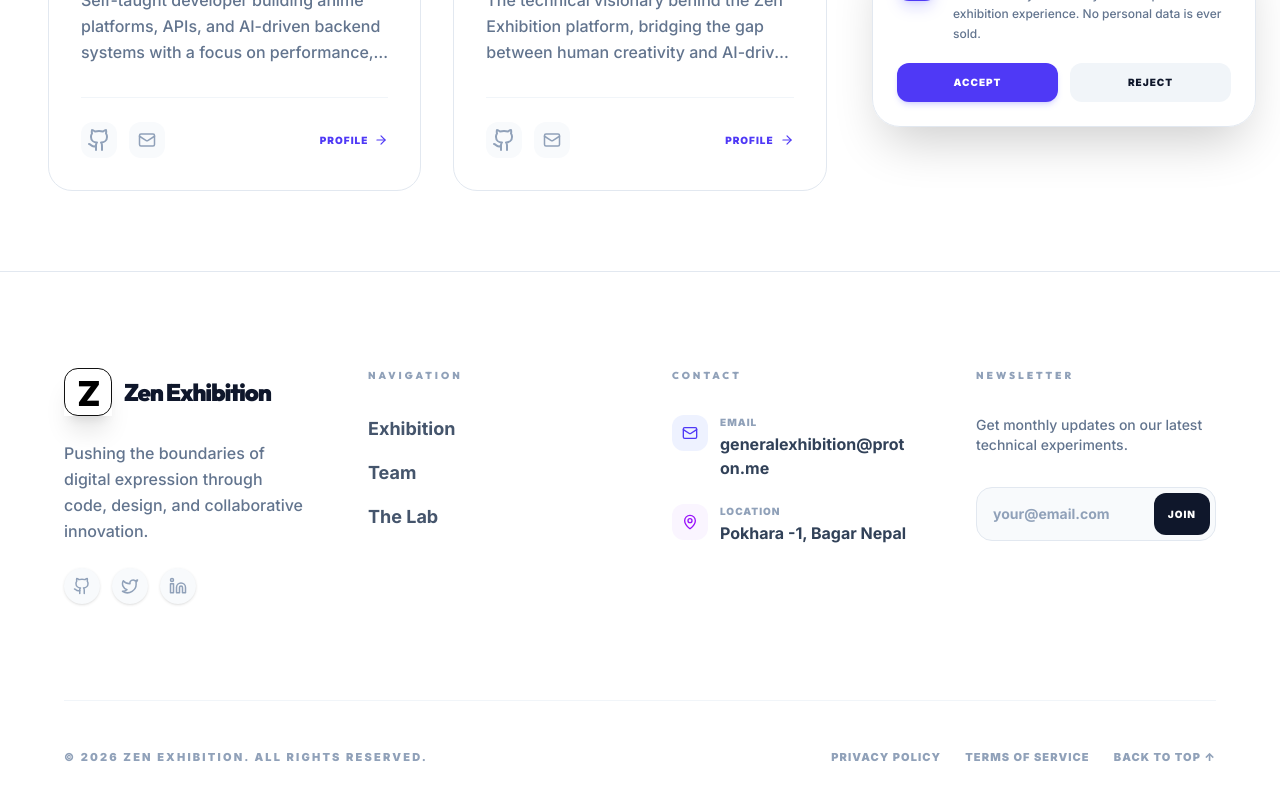
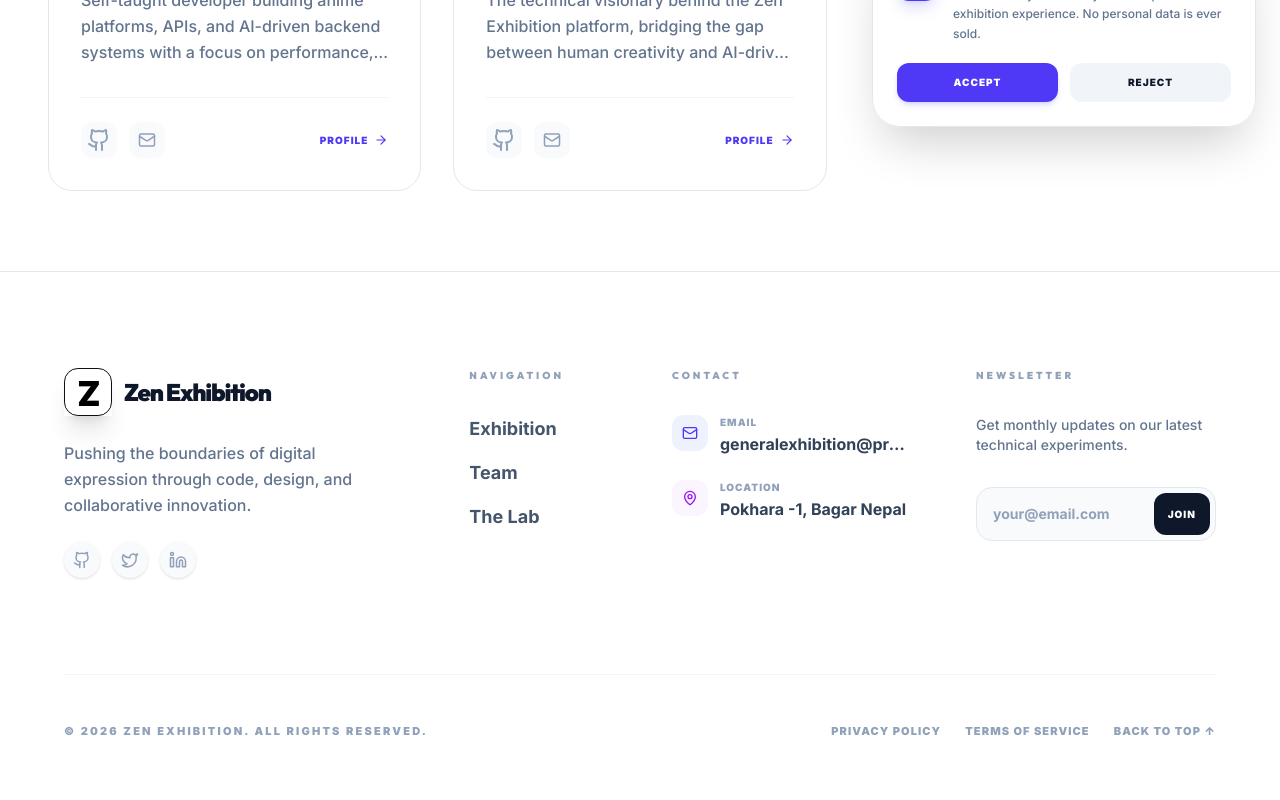
Before and after one commit to Zenx-d/Exhibition-Proj-Template, a Next.js app: page /members in a window 1280 px wide. Shown: the part 649-1449 px from the top of the page. Built offline with nearby package versions, Linux system fonts and the light colour scheme; no server answers; the database is empty.

Commit message:
full security audit part 2

```diff
--- a/components/Footer.js
+++ b/components/Footer.js
@@ -77,10 +77,10 @@ export default function Footer() {
       <div className="max-w-[1440px] mx-auto px-4 sm:px-6 md:px-16">
 
         {/* Main Grid */}
-        <div className="grid grid-cols-2 md:grid-cols-2 lg:grid-cols-4 gap-10 md:gap-16 mb-16 md:mb-24">
+        <div className="grid grid-cols-1 md:grid-cols-12 gap-10 md:gap-12 lg:gap-16 mb-16 md:mb-24">
 
-          {/* Brand — full width on mobile */}
-          <div className="col-span-2 lg:col-span-1 flex flex-col gap-6">
+          {/* Brand */}
+          <div className="md:col-span-12 lg:col-span-4 flex flex-col gap-6">
             <SmartLink href="/" className="flex items-center gap-3 group w-fit">
               <img
                 src="/logo.svg"
@@ -111,7 +111,7 @@ export default function Footer() {
           </div>
 
           {/* Navigation */}
-          <div className="flex flex-col gap-5 md:gap-8">
+          <div className="md:col-span-4 lg:col-span-2 flex flex-col gap-5 md:gap-8">
             <h4 className="text-[10px] font-black uppercase tracking-[0.3em] text-slate-400 dark:text-slate-500">Navigation</h4>
             <nav className="flex flex-col gap-3 md:gap-4">
               {configData.navbar.items.map((item) => (
@@ -125,7 +125,7 @@ export default function Footer() {
           </div>
 
           {/* Contact */}
-          <div className="flex flex-col gap-5 md:gap-8">
+          <div className="md:col-span-8 lg:col-span-3 flex flex-col gap-5 md:gap-8">
             <h4 className="text-[10px] font-black uppercase tracking-[0.3em] text-slate-400 dark:text-slate-500">Contact</h4>
             <div className="flex flex-col gap-4 md:gap-6">
               <div className="flex items-start gap-3 group">
@@ -134,9 +134,9 @@ export default function Footer() {
                 </div>
                 <div className="min-w-0">
                   <p className="text-[10px] font-black uppercase tracking-widest text-slate-400 mb-0.5">Email</p>
-                  <p className="text-sm md:text-base font-bold text-slate-700 dark:text-white break-all">
+                  <a href={`mailto:${configData.contact?.email || 'generalexhibition@proton.me'}`} className="text-sm md:text-base font-bold text-slate-700 dark:text-white hover:text-indigo-600 dark:hover:text-indigo-400 transition-colors whitespace-nowrap overflow-hidden text-ellipsis block">
                     {configData.contact?.email || 'generalexhibition@proton.me'}
-                  </p>
+                  </a>
                 </div>
               </div>
               <div className="flex items-start gap-3 group">
@@ -153,8 +153,8 @@ export default function Footer() {
             </div>
           </div>
 
-          {/* Newsletter — full width on mobile */}
-          <div className="col-span-2 lg:col-span-1 flex flex-col gap-5 md:gap-8">
+          {/* Newsletter */}
+          <div className="md:col-span-12 lg:col-span-3 flex flex-col gap-5 md:gap-8">
             <h4 className="text-[10px] font-black uppercase tracking-[0.3em] text-slate-400 dark:text-slate-500">Newsletter</h4>
             <p className="text-xs md:text-sm text-slate-500 dark:text-slate-400 font-medium">
               Get monthly updates on our latest technical experiments.
--- a/lib/telemetry.js
+++ b/lib/telemetry.js
@@ -1,4 +1,4 @@
-
+'use server';
 
 import { neon } from '@neondatabase/serverless';
 
--- a/next.config.mjs
+++ b/next.config.mjs
@@ -1,6 +1,5 @@
 /** @type {import('next').NextConfig} */
 const nextConfig = {
-  output: 'export',
   images: {
     unoptimized: true,
   },
```
